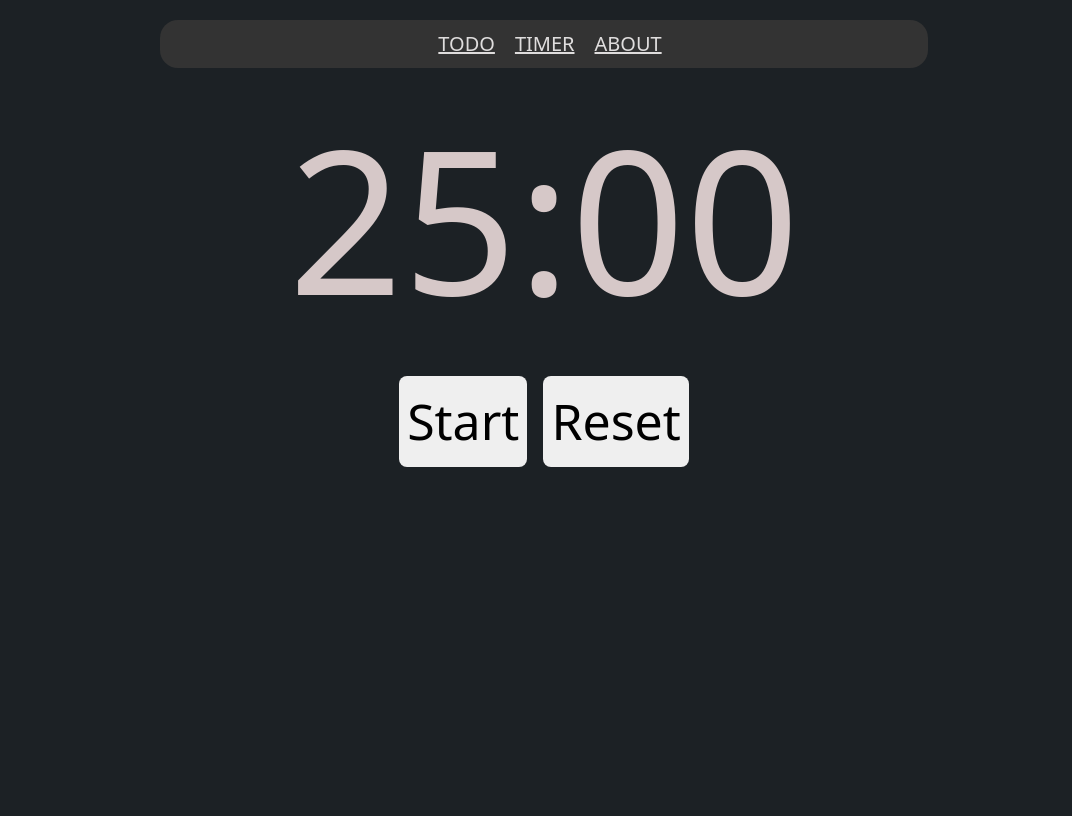
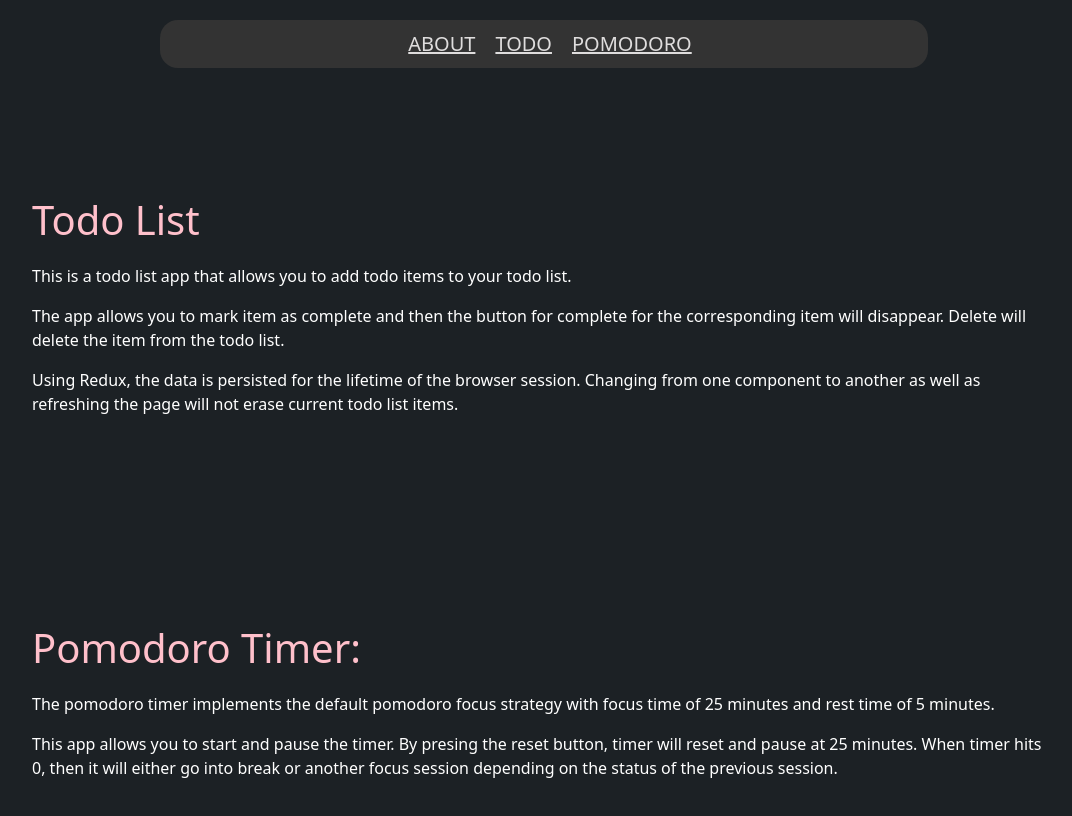
Before and after one commit to jingyu120/pomodoro-react, a React (Create React App) app: page / in a window 1280 px wide. Shown: the top 816 px of the page, without its empty margins (96-1168 px from the left). Built offline with nearby package versions, Linux system fonts and the light colour scheme.

Commit message:
add content to about page

```diff
--- a/package.json
+++ b/package.json
@@ -9,12 +9,11 @@
     "bootstrap": "^5.1.3",
     "react": "^17.0.2",
     "react-bootstrap": "^2.0.3",
-    "react-datetime-picker": "^3.4.3",
     "react-dom": "^17.0.2",
     "react-redux": "^7.2.6",
     "react-router": "^6.0.0-beta.8",
     "react-router-dom": "^6.0.0-beta.8",
-    "react-scripts": "4.0.3",
+    "react-scripts": "^5.0.0",
     "redux": "^4.1.2",
     "redux-persist": "^6.0.0",
     "web-vitals": "^1.0.1"
--- a/src/App.js
+++ b/src/App.js
@@ -1,7 +1,7 @@
 import "bootstrap/dist/css/bootstrap.min.css";
 import Navigation from "./Navigation";
 import Timer from "./Timer/Timer";
-import About from "./pages/About";
+import About from "./about/About";
 import TodoList from "./Todos/TodoList";
 import { Routes, Route } from "react-router-dom";
 import "./App.css";
@@ -13,8 +13,8 @@ function App() {
         <Navigation />
         <Routes>
           <Route path="/todo" element={<TodoList />} />
-          <Route path="/" element={<Timer />} />
-          <Route path="/about" element={<About />} />
+          <Route path="/timer" element={<Timer />} />
+          <Route path="/" element={<About />} />
         </Routes>
       </div>
     </>
--- a/src/Navigation.js
+++ b/src/Navigation.js
@@ -5,15 +5,15 @@ export default function Navigation() {
   return (
     <div className="nav-container">
       <ul>
+      <li>
+        <Link to="/">About</Link>
+      </li>
         <li>
           <Link to="/todo">Todo</Link>
         </li>
         <li>
           {" "}
-          <Link to="/"> Timer</Link>
-        </li>
-        <li>
-          <Link to="/about">About</Link>
+          <Link to="/timer"> Pomodoro</Link>
         </li>
       </ul>
     </div>
--- /dev/null
+++ b/src/about/About.css
@@ -0,0 +1,11 @@
+.todo-container,
+.timer-container {
+  padding: 10%;
+  padding-bottom: 5%;
+}
+
+.timer-container h1,
+.todo-container h1 {
+  margin-bottom: 20px;
+  color: pink;
+}
--- /dev/null
+++ b/src/about/About.js
@@ -0,0 +1,37 @@
+import "./About.css";
+export default function About() {
+  return (
+    <>
+      <div className="todo-container">
+        <h1>Todo List</h1>
+        <p>
+          This is a todo list app that allows you to add todo items to your todo
+          list.
+        </p>
+        <p>
+          The app allows you to mark item as complete and then the button for
+          complete for the corresponding item will disappear. Delete will delete
+          the item from the todo list.
+        </p>
+        <p>
+          Using Redux, the data is persisted for the lifetime of the browser
+          session. Changing from one component to another as well as refreshing
+          the page will not erase current todo list items.
+        </p>
+      </div>
+      <div className="timer-container">
+        <h1>Pomodoro Timer: </h1>
+        <p>
+          The pomodoro timer implements the default pomodoro focus strategy with
+          focus time of 25 minutes and rest time of 5 minutes.{" "}
+        </p>
+        <p>
+          This app allows you to start and pause the timer. By presing the reset
+          button, timer will reset and pause at 25 minutes. When timer hits 0,
+          then it will either go into break or another focus session depending
+          on the status of the previous session.
+        </p>
+      </div>
+    </>
+  );
+}
--- a/src/pages/About.js
+++ /dev/null
@@ -1,9 +0,0 @@
-export default function About() {
-  return (
-    <div className="container">
-      <break></break>
-      <break></break>
-      <h1>ABOUT</h1>
-    </div>
-  );
-}
--- a/src/store.js
+++ b/src/store.js
@@ -5,6 +5,7 @@ import storage from "redux-persist/lib/storage";
 import autoMergeLevel2 from "redux-persist/lib/stateReconciler/autoMergeLevel2";
 
 const reducers = { todos };
+
 const persistConfig = {
   key: "root",
   storage,
```
Also changed, not shown: 2 other files (tests, documents, lock files or other folders).
